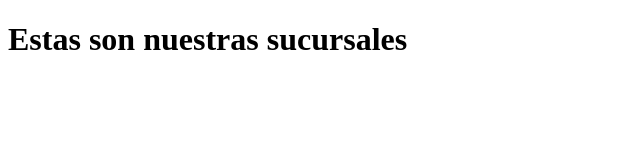
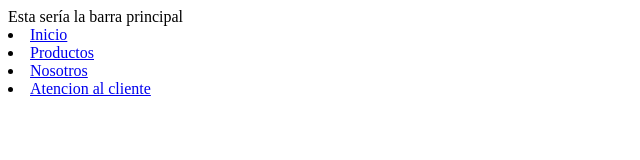
Before and after one commit to JuanBasgall1/Curso, a plain HTML site: page pages/sucursales.html in a window 1280 px wide. Shown: the whole page, without its empty margins (0-640 px from the left). Drawn offline with Linux system fonts and the light colour scheme.

Commit message:
Se agregó la página Sucursales

```diff
--- a/pages/sucursales.html
+++ b/pages/sucursales.html
@@ -5,7 +5,22 @@
     <meta name="viewport" content="width=device-width, initial-scale=1.0">
     <title>Document</title>
 </head>
-<body>
-    <h1>Estas son nuestras sucursales</h1>
-</body>
+<body> <!--acá va todo lo que se muestra en la web-->
+    <header> <!-- barra principal de arriba -->
+        Esta sería la barra principal
+        <nav><!-- barra de navegación, como un menú -->
+            <li>
+                <a href="./">Inicio</a>
+            </li>
+            <li>
+                <a href="./productos.html">Productos</a>
+            </li>
+            <li>
+                <a href="./pages/nosotros.html">Nosotros</a>
+            </li>
+            <li>
+                <a href="./pages/atencion.html">Atencion al cliente</a>
+            </li>
+        </nav>
+    </header>
 </html>
```
